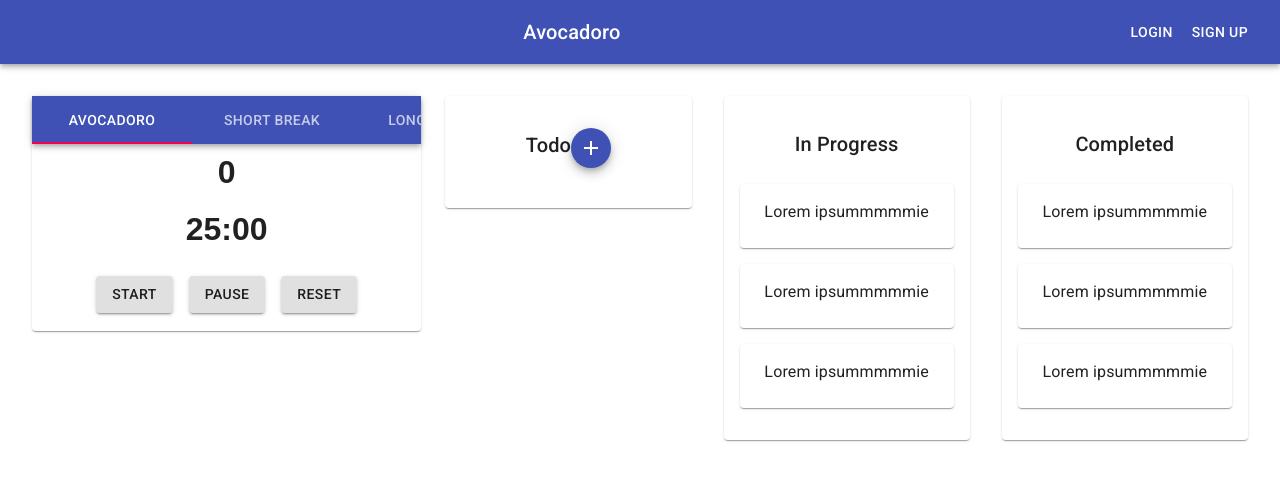
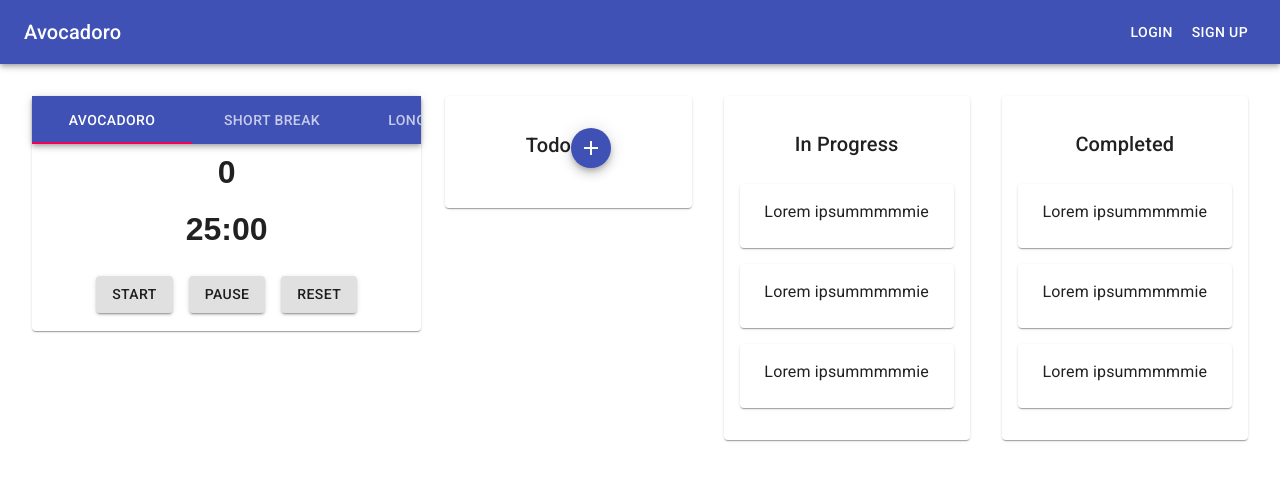
Before and after one commit to BranDebs/Avocado-Frontend, a React (Create React App) app: page / in a window 1280 px wide. Shown: the top 480 px of the page. Built offline with nearby package versions, Linux system fonts and the light colour scheme; a web font is replaced by a local one.

Commit message:
refactor(ui): realign navbar logo

```diff
--- a/src/components/navigation/Navbar.js
+++ b/src/components/navigation/Navbar.js
@@ -26,7 +26,7 @@
     <div className={classes.root}>
       <AppBar position="static">
         <Toolbar>
-          <Typography variant="h6" className={classes.title}>
+          <Typography variant="h6" className={classes.title} align={"left"}>
             <Link
               to={'/'}
               class={'nav-text'}
```
